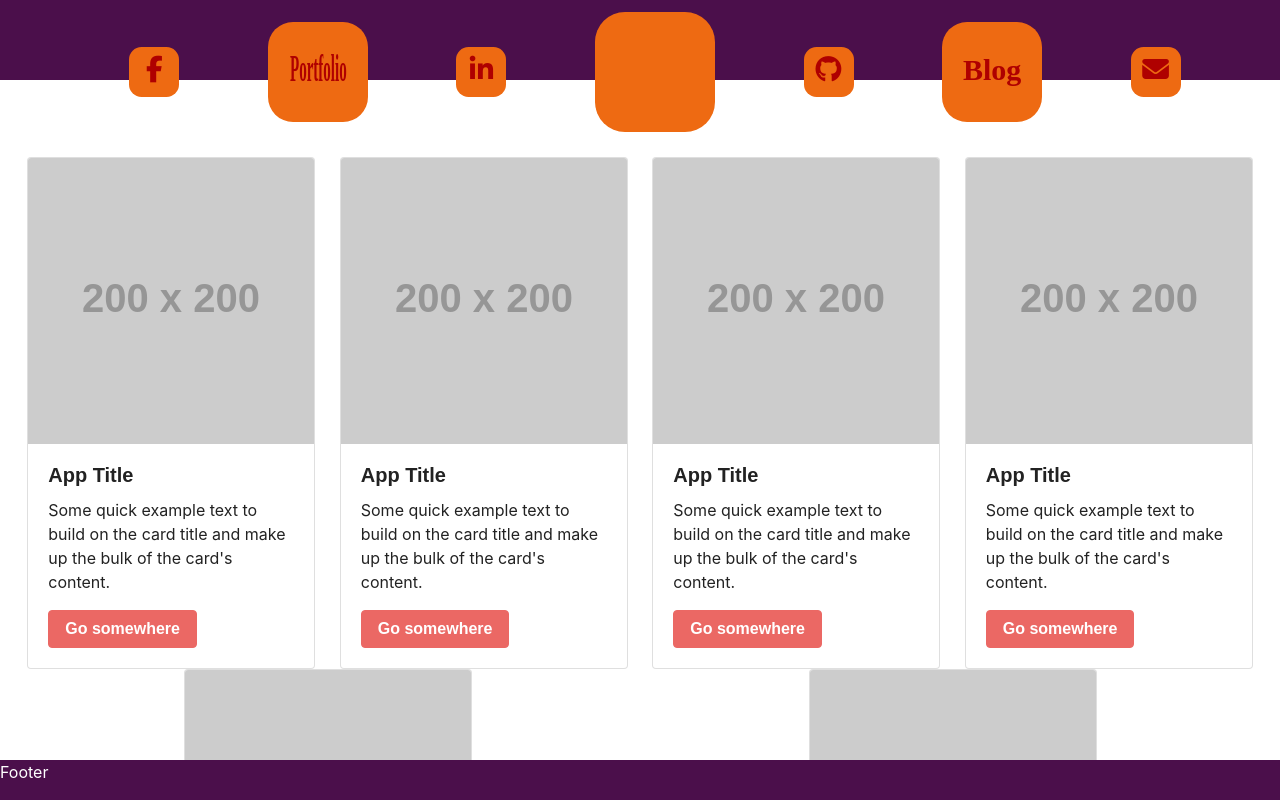
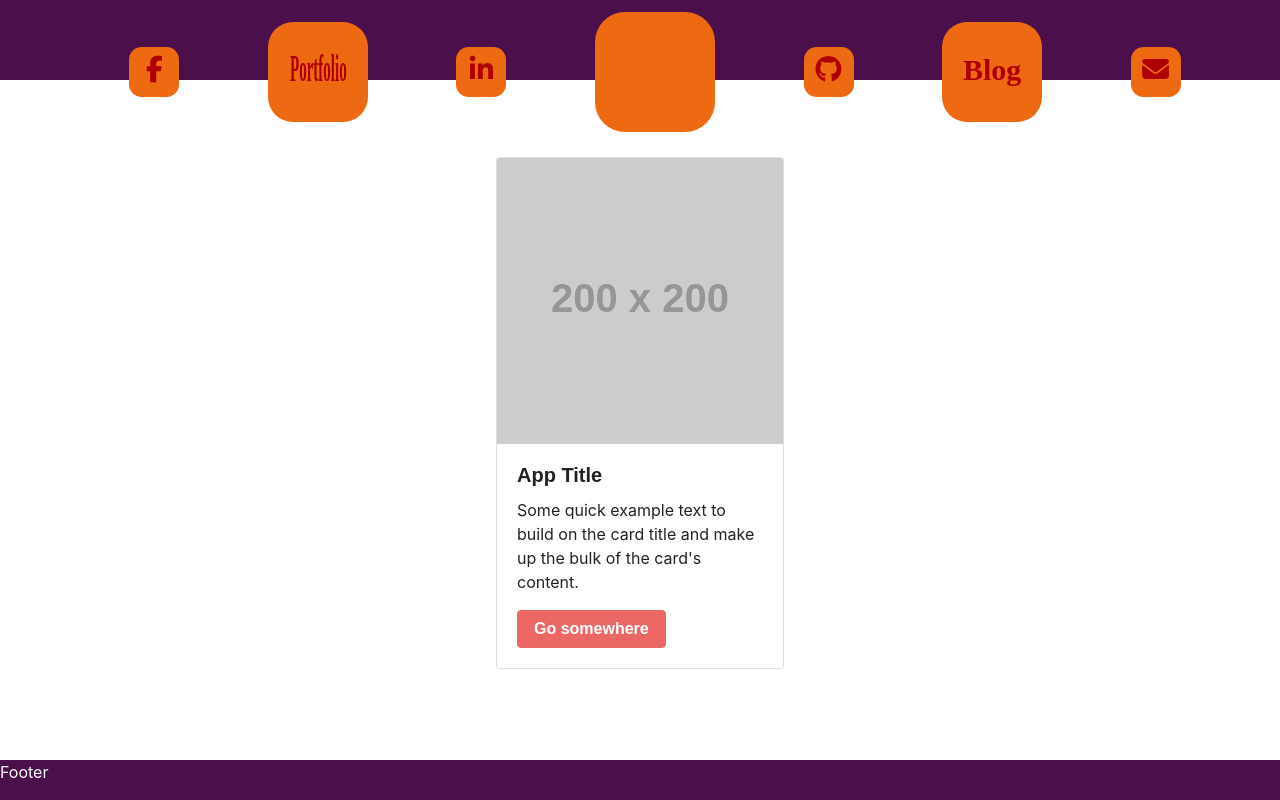
Before and after one commit to therobshock/react-portfolio, a React (Create React App) app: page /portfolio in a window 1280 px wide. Built offline with nearby package versions, Linux system fonts and the light colour scheme; a web font is replaced by a local one.

Commit message:
begin backend functionality

```diff
--- a/src/components/PortfolioCard/index.js
+++ b/src/components/PortfolioCard/index.js
@@ -1,14 +1,14 @@
 import React from 'react';
 import './style.css';
 
-function PortfolioCard ({ image, title, content, alt, link }) {
+function PortfolioCard (props) {
     return (
         <div className="card" style={{width: "18rem"}}>
-            <img className="card-img-top" src={image} alt={alt} />
+            <img className="card-img-top" src={props.image} alt={props.alt} />
             <div className="card-body">
-                <h5 className="card-title">{title}</h5>
-                <p className="card-text">{content}</p>
-                <a href={link} className="btn btn-primary">Go somewhere</a>
+                <h5 className="card-title">{props.title}</h5>
+                <p className="card-text">{props.about}</p>
+                <a href={props.link} target="_blank" rel="noopener noreferrer" className="btn btn-primary">Go somewhere</a>
             </div>
         </div>
     )
--- /dev/null
+++ b/src/data/apps.json
@@ -0,0 +1,10 @@
+[
+    {
+        "id": 1,
+        "image": "https://via.placeholder.com/200",
+        "alt": "app image",
+        "title": "App Title",
+        "about": "Some quick example text to build on the card title and make up the bulk of the card's content.",
+        "link": "https://www.google.com"
+    }
+]
--- a/src/pages/Blogs.js
+++ b/src/pages/Blogs.js
@@ -1,5 +1,4 @@
 import React, { Component } from "react";
-// import API from "../utils/API";
 // import { Link } from "react-router-dom";
 import { Col, Row, Container } from "../components/Grid";
 import { BlogCard } from "../components/BlogCards";
--- a/src/pages/Portfolio.js
+++ b/src/pages/Portfolio.js
@@ -1,8 +1,12 @@
 import React, { Component } from "react";
 import PortfolioCard from "../components/PortfolioCard";
 import { Container } from "../components/Grid";
+import apps from "../data/apps.json";
 
 class Portfolio extends Component {
+    state = {
+        apps
+    }
     render() {
         return (
             <Container
@@ -10,36 +14,16 @@ class Portfolio extends Component {
                 flex="d-flex justify-content-around flex-wrap"
                 style={{paddingTop: "6%"}}
             >
-                <PortfolioCard
-                    image="https://via.placeholder.com/200"
-                    title="App Title"
-                    content="Some quick example text to build on the card title and make up the bulk of the card's content."
-                />
-                <PortfolioCard
-                    image="https://via.placeholder.com/200"
-                    title="App Title"
-                    content="Some quick example text to build on the card title and make up the bulk of the card's content."
-                />
-                <PortfolioCard
-                    image="https://via.placeholder.com/200"
-                    title="App Title"
-                    content="Some quick example text to build on the card title and make up the bulk of the card's content."
-                />
-                <PortfolioCard
-                    image="https://via.placeholder.com/200"
-                    title="App Title"
-                    content="Some quick example text to build on the card title and make up the bulk of the card's content."
-                />
-                <PortfolioCard
-                    image="https://via.placeholder.com/200"
-                    title="App Title"
-                    content="Some quick example text to build on the card title and make up the bulk of the card's content."
-                />
-                <PortfolioCard
-                    image="https://via.placeholder.com/200"
-                    title="App Title"
-                    content="Some quick example text to build on the card title and make up the bulk of the card's content."
-                />
+                {this.state.apps.map(app => (
+                    <PortfolioCard
+                        id={app.id}
+                        key={app.id}
+                        image={app.image}
+                        title={app.title}
+                        about={app.about}
+                        link={app.link}
+                    />
+                ))}
             </Container>
         )
     }
```
Also changed, not shown: src/components/Form/index.js (deleted, +0 -27 lines), src/components/List/index.js (deleted, +0 -16 lines), src/components/List/style.css (deleted, +0 -33 lines), src/data/blogs.json (added, +10 -0 lines).
